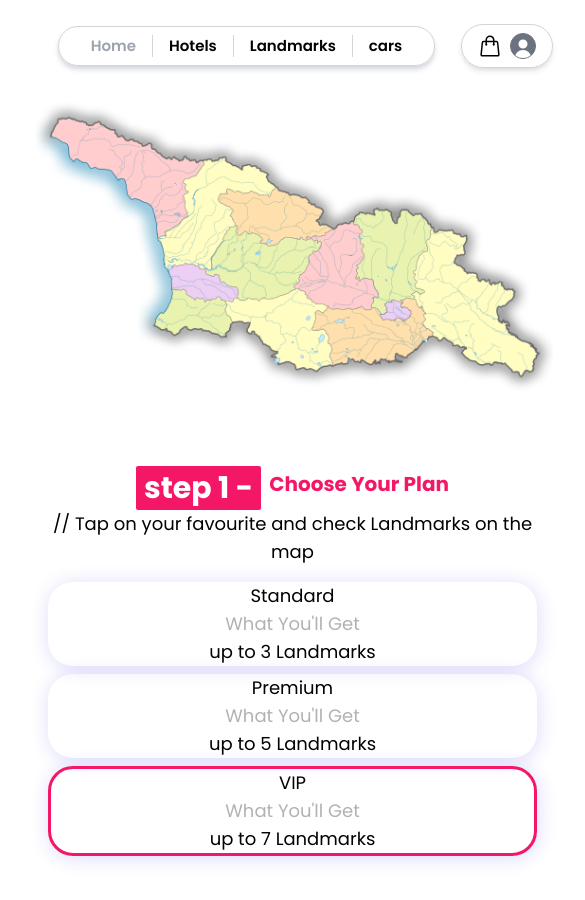
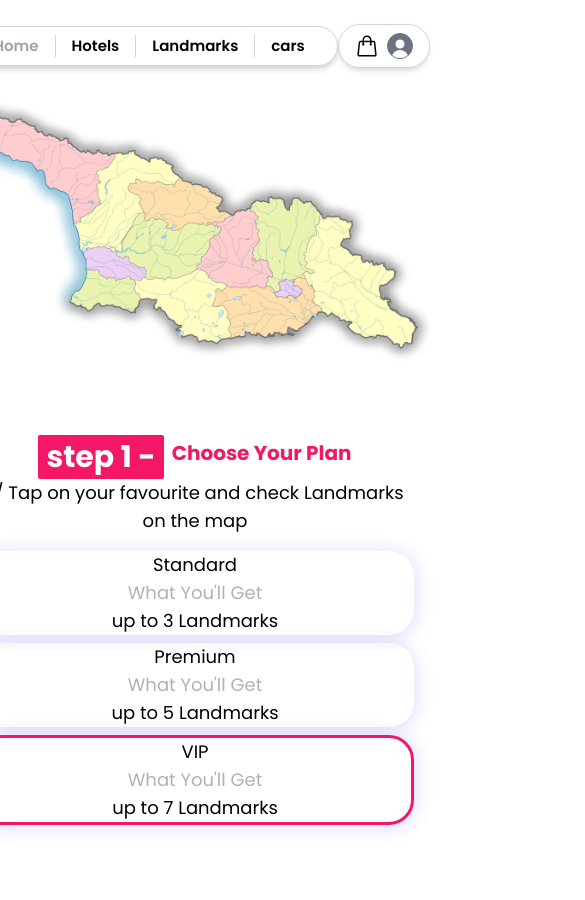
Before and after one commit to vashaka/Breathe-Travel, a Next.js app in the folder client/: page / in a window 390 px wide. Shown: the top 900 px of the page, 585 px wide, since content can reach past the window. Built offline with nearby package versions, Linux system fonts and the light colour scheme.

Commit message:
bad responsive

```diff
--- a/client/styles/globals.css
+++ b/client/styles/globals.css
@@ -6,7 +6,7 @@
 
 @layer base {
   body {
-    @apply font-[Poppins] m-0 p-0 flex justify-center sm:w-[150%] sms:w-full;
+    @apply font-[Poppins] m-0 p-0 flex justify-center w-full;
   }
 }
 
--- a/client/tailwind.config.js
+++ b/client/tailwind.config.js
@@ -12,7 +12,6 @@ module.exports = {
     screens: {
       xs: "180px",
       sm: "300px",
-      sms: "500px",
       smd: "600px",
       md: "1100px",
       lg: "1420px",
```
